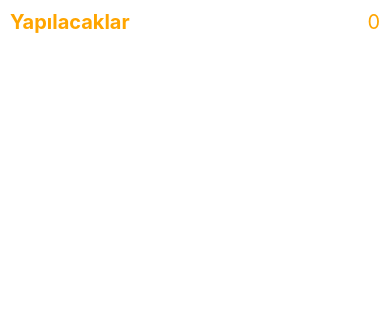
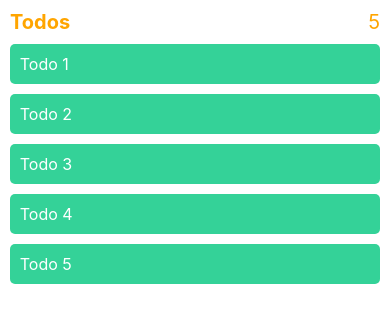
Before and after one commit to muammertop/RN-Todo, a React Native app: screen / in a window 390 px wide. Shown: the top 322 px of the page. Built offline with nearby package versions, Linux system fonts and the light colour scheme.

Commit message:
added todo list components and todo list actions

```diff
--- a/App.js
+++ b/App.js
@@ -3,7 +3,13 @@ import {SafeAreaView} from 'react-native';
 import {Todo} from './src/pages';
 
 const App = () => {
-  const [todo, setTodo] = useState([]);
+  const [todo, setTodo] = useState([
+    {id: 1, title: 'Todo 1', done: false},
+    {id: 2, title: 'Todo 2', done: false},
+    {id: 3, title: 'Todo 3', done: false},
+    {id: 4, title: 'Todo 4', done: false},
+    {id: 5, title: 'Todo 5', done: false},
+  ]);
 
   return (
     <SafeAreaView>
--- a/src/components/TodoHeader/TodoHeader.js
+++ b/src/components/TodoHeader/TodoHeader.js
@@ -3,10 +3,14 @@ import {Text, View} from 'react-native';
 import style from './TodoHeader.style';
 
 const TodoHeader = ({state}) => {
+  const calculateTodoCount = () => {
+    return state.filter(todo => !todo.done).length;
+  };
+
   return (
     <View style={style.container}>
-      <Text style={{...style.title, ...style.bold}}>Yapılacaklar</Text>
-      <Text style={style.title}>{state?.length ?? 0}</Text>
+      <Text style={{...style.title, ...style.bold}}>Todos</Text>
+      <Text style={style.title}>{calculateTodoCount()}</Text>
     </View>
   );
 };
--- /dev/null
+++ b/src/components/TodoList/TodoList.js
@@ -0,0 +1,15 @@
+import React from 'react';
+import {View} from 'react-native';
+import {TodoListItem} from '../index';
+
+const TodoList = ({state, setState}) => {
+  return (
+    <View>
+      {state.map((item, index) => {
+        return <TodoListItem key={index} item={item} setState={setState} />;
+      })}
+    </View>
+  );
+};
+
+export default TodoList;
--- /dev/null
+++ b/src/components/TodoList/index.js
@@ -0,0 +1 @@
+export {default} from './TodoList';
--- /dev/null
+++ b/src/components/TodoListItem/TodoListItem.js
@@ -0,0 +1,26 @@
+import React from 'react';
+import {Text} from 'react-native';
+import style from './TodoListItem.style';
+
+const TodoListItem = ({item, setState}) => {
+  const toggleTodo = () => {
+    setState(state =>
+      state.map(t => (t.id === item.id ? {...t, done: !t.done} : t)),
+    );
+  };
+
+  const removeTodo = () => {
+    setState(state => state.filter(t => t.id !== item.id));
+  };
+
+  return (
+    <Text
+      onPress={toggleTodo}
+      onLongPress={removeTodo}
+      style={[style.text, item.done && style.done]}>
+      {item.title}
+    </Text>
+  );
+};
+
+export default TodoListItem;
--- /dev/null
+++ b/src/components/TodoListItem/TodoListItem.style.js
@@ -0,0 +1,19 @@
+import {StyleSheet} from 'react-native';
+
+export default StyleSheet.create({
+  text: {
+    marginLeft: 'auto',
+    marginRight: 'auto',
+    marginBottom: 10,
+    padding: 10,
+    backgroundColor: '#34D298',
+    borderRadius: 5,
+    fontSize: 16,
+    color: '#fff',
+    width: '95%',
+  },
+  done: {
+    textDecorationLine: 'line-through',
+    backgroundColor: 'rgba(34,40,38,0.35)',
+  },
+});
--- /dev/null
+++ b/src/components/TodoListItem/index.js
@@ -0,0 +1 @@
+export {default} from './TodoListItem';
--- a/src/components/index.js
+++ b/src/components/index.js
@@ -1 +1,3 @@
 export {default as TodoHeader} from './TodoHeader';
+export {default as TodoList} from './TodoList';
+export {default as TodoListItem} from './TodoListItem';
--- a/src/pages/Todo.js
+++ b/src/pages/Todo.js
@@ -1,11 +1,12 @@
 import React from 'react';
 import {View} from 'react-native';
-import {TodoHeader} from '../components';
+import {TodoHeader, TodoList} from '../components';
 
 const Todo = ({state, setState}) => {
   return (
     <View>
-      <TodoHeader />
+      <TodoHeader state={state} />
+      <TodoList state={state} setState={setState} />
     </View>
   );
 };
```
